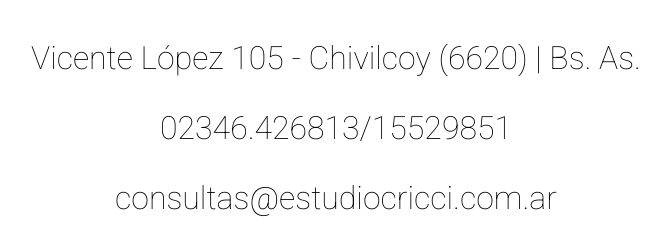
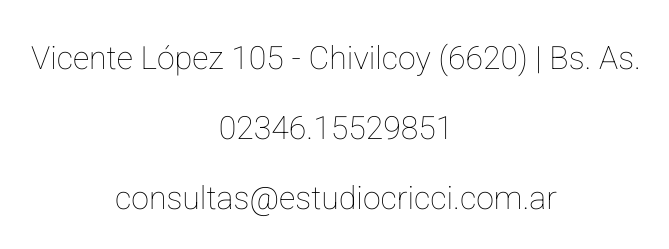
Before and after one commit to estudiocricci/estudiocricci.github.io, a plain HTML site: page index.html in a window 1280 px wide. Shown: the part 574-823 px from the top of the page, without its empty margins (304-973 px from the left). Drawn offline with Linux system fonts and the light colour scheme.

Commit message:
Modifica teléfonos

```diff
--- a/index.html
+++ b/index.html
@@ -44,7 +44,7 @@
             </h1>
             <address>
                 <p><a href="https://goo.gl/maps/onCsC64THgmy41Fm9">Vicente López 105 - Chivilcoy (6620) | Bs. As.</a></p>
-                <p><a href="tel:+5492346426813">02346.426813</a>/<a href="tel:+5492346529851">15529851</a></p>
+                <p><a href="tel:+5492346529851">02346.15529851</a></p>
                 <p><a href="mailto:consultas@estudiocricci.com.ar">consultas@estudiocricci.com.ar</a></p>
             </address>
     </body>
```
